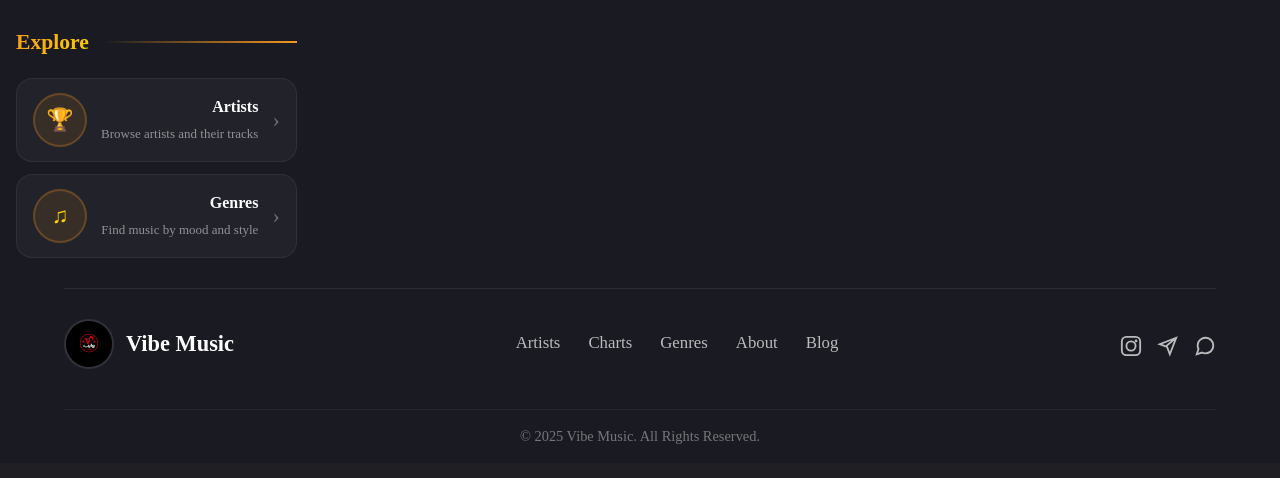
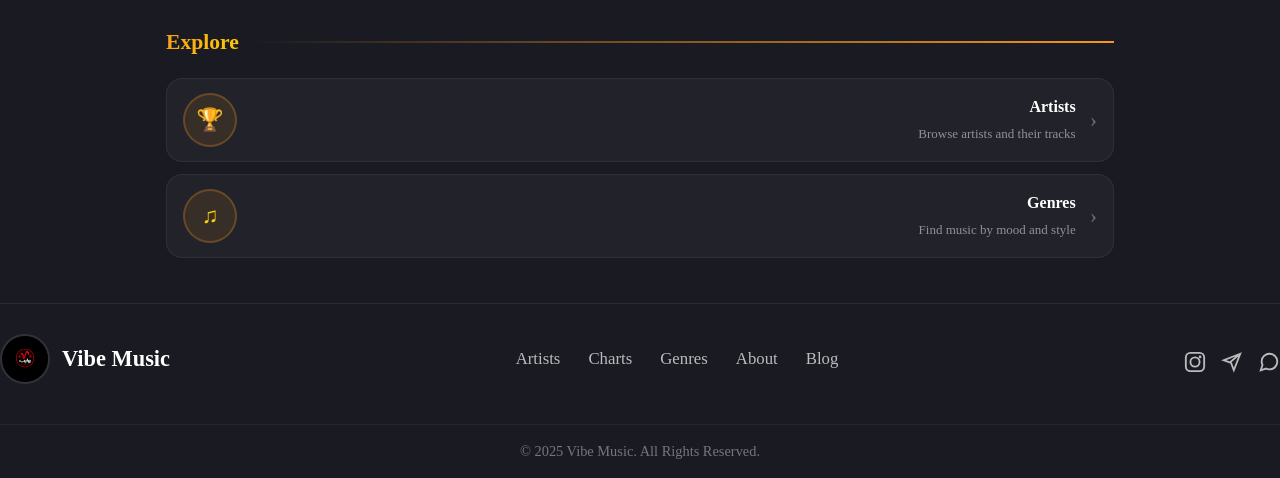
Before and after one commit to sepehrbaghri13851386-rgb/vibemusic, a Django app: page / in a window 1280 px wide. Shown: the part 497-975 px from the top of the page. Before the commit the page ends 941 px from the top, so only its background shows below. Run offline with Django 5.2, Linux system fonts and the light colour scheme; data that the repository does not hold is empty; some libraries are stand-ins or nearby versions; some web fonts are replaced.

Commit message:
Center home page and remove side gaps

```diff
--- a/templates/index.html
+++ b/templates/index.html
@@ -5,20 +5,34 @@
 
 {% block content %}
 <style>
-/* صفحه تیره مثل Artists */
+/* ===== FIX: center page + remove right/left gaps ===== */
+html, body { width: 100% !important; overflow-x: hidden !important; }
+
+#main.layout-row.flex {
+  display: block !important;
+  width: 100% !important;
+  margin: 0 !important;
+}
+
+#content.flex {
+  display: block !important;
+  width: 100% !important;
+  margin: 0 !important;
+  padding: 0 !important;
+}
+
+.page-container, .page-content {
+  width: 100% !important;
+  max-width: 100% !important;
+  margin: 0 auto !important;
+  padding-left: 0 !important;
+  padding-right: 0 !important;
+}
+
+/* ===== page background like Artists ===== */
 body { background: #0a0a14 !important; }
 
-/* اگر قالب اصلی شما با flex باعث فاصله اضافه می‌شود */
-#main.layout-row.flex,
-#content.flex,
-.page-content,
-.page-container {
-    flex: 0 0 auto !important;
-    min-height: 0 !important;
-    height: auto !important;
-}
-
-/* ===== HERO شبیه Artists ===== */
+/* ===== HERO (like Artists page) ===== */
 .home-hero {
     position: relative;
     width: 100%;
@@ -140,7 +154,7 @@
     background: linear-gradient(to left, #f7971e, transparent);
 }
 
-/* کارت‌ها مثل لیست Artists */
+/* cards like Artists list items */
 .home-card{
     display:flex;
     align-items:center;
@@ -195,6 +209,7 @@
 }
 </style>
 
+<!-- HERO -->
 <section class="home-hero">
     <div class="home-hero-content">
         <div class="home-badge">Premium Music</div>
@@ -204,6 +219,7 @@
     </div>
 </section>
 
+<!-- CONTENT -->
 <section class="home-wrap">
     <div class="section-title">
         <span>Explore</span><span class="line"></span>
```
